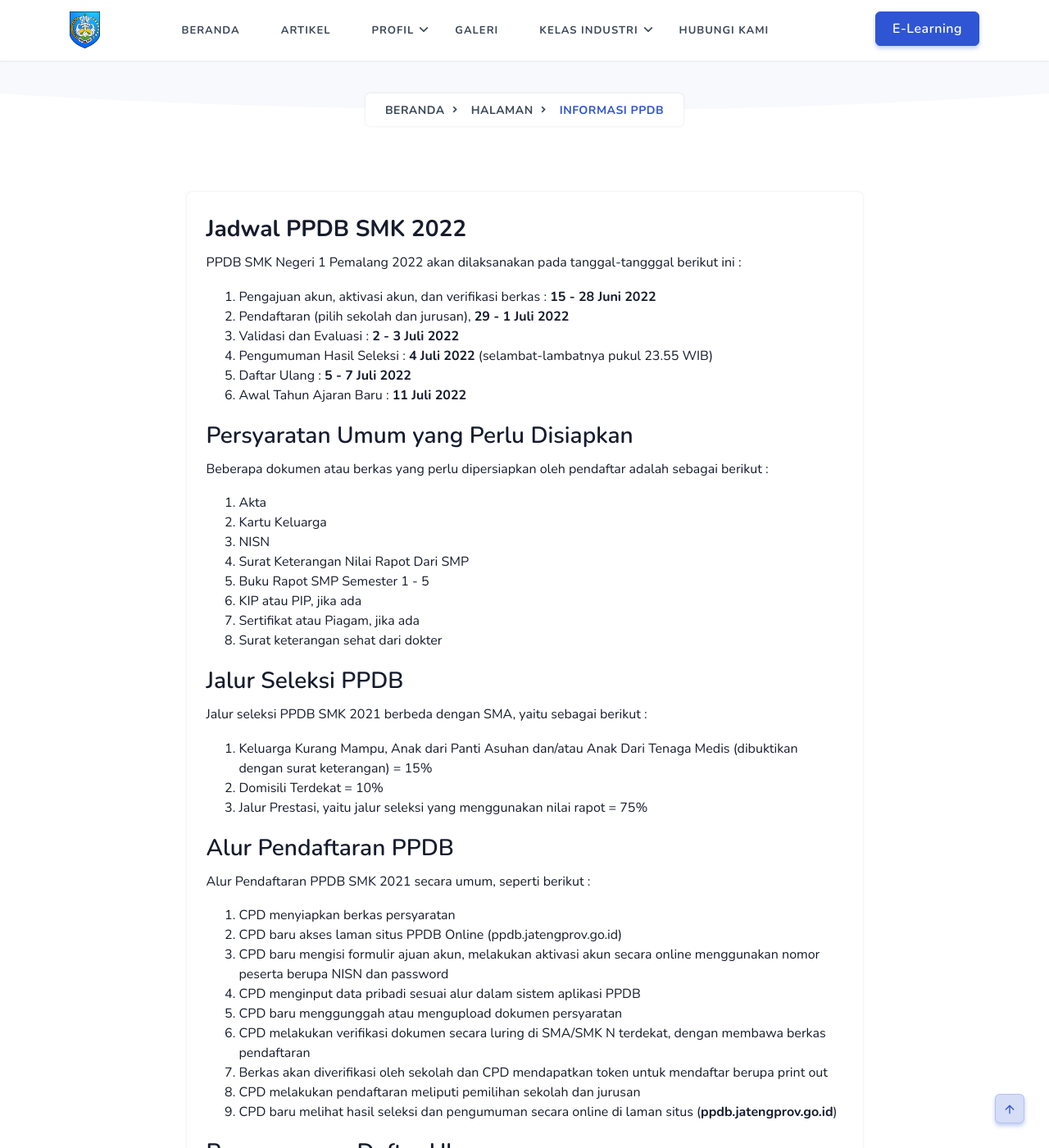
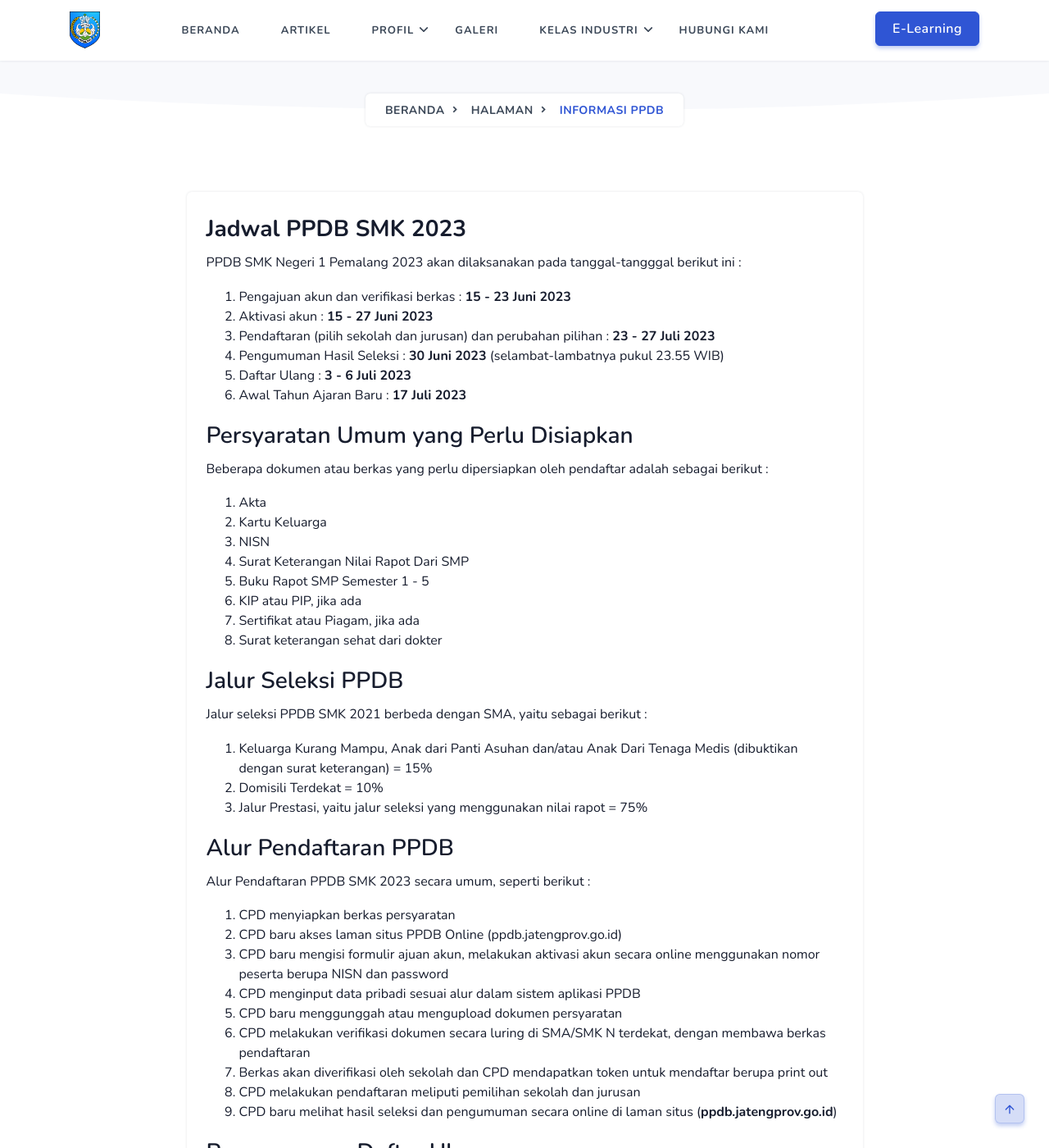
Before and after one commit to smkn1pml/website, a Jekyll site: the page built from _pages/ppdb.md, in a window 1280 px wide and 1400 px high, scrolled down 295 px. Shown: the whole window at 82% size. Built offline with Jekyll 4.4.1, drawn with Linux system fonts in a browser that asks for light colours; comment, search, counter and statistics services are not loaded.

Commit message:
Update Halaman “ppdb”

```diff
--- a/_pages/ppdb.md
+++ b/_pages/ppdb.md
@@ -3,16 +3,16 @@ title: Informasi PPDB
 slug: ppdb
 date: 2021-05-25T02:54:30.688Z
 ---
-### **Jadwal PPDB SMK 2022**
+### **Jadwal PPDB SMK 2023**
 
-PPDB SMK Negeri 1 Pemalang 2022 akan dilaksanakan pada tanggal-tangggal berikut ini :
+PPDB SMK Negeri 1 Pemalang 2023 akan dilaksanakan pada tanggal-tangggal berikut ini :
 
-1. Pengajuan akun, aktivasi akun, dan verifikasi berkas : **15 - 28 Juni 2022**
-2. Pendaftaran (pilih sekolah dan jurusan), **29 - 1 Juli 2022**
-3. Validasi dan Evaluasi : **2 - 3 Juli 2022**
-4. Pengumuman Hasil Seleksi : **4 Juli 2022** (selambat-lambatnya pukul 23.55 WIB)
-5. Daftar Ulang : **5 - 7 Juli 2022**
-6. Awal Tahun Ajaran Baru : **11 Juli 2022**
+1. Pengajuan akun dan verifikasi berkas : **15 - 23 Juni 2023**
+2. A﻿ktivasi akun : **15 - 27 Juni 2023**
+3. Pendaftaran (pilih sekolah dan jurusan) dan perubahan pilihan : **23 - 27 Juli 2023**
+4. Pengumuman Hasil Seleksi : **30 Juni 2023** (selambat-lambatnya pukul 23.55 WIB)
+5. Daftar Ulang : **3 - 6 Juli 2023**
+6. Awal Tahun Ajaran Baru : **17 Juli 2023**
 
 ### Persyaratan Umum yang Perlu Disiapkan
 
@@ -37,7 +37,7 @@ Jalur seleksi PPDB SMK 2021 berbeda dengan SMA, yaitu sebagai berikut :
 
 ### Alur Pendaftaran PPDB
 
-Alur Pendaftaran PPDB SMK 2021 secara umum, seperti berikut :
+Alur Pendaftaran PPDB SMK 2023 secara umum, seperti berikut :
 
 1. CPD menyiapkan berkas persyaratan
 2. CPD baru akses laman situs PPDB Online (ppdb.jatengprov.go.id)
```
